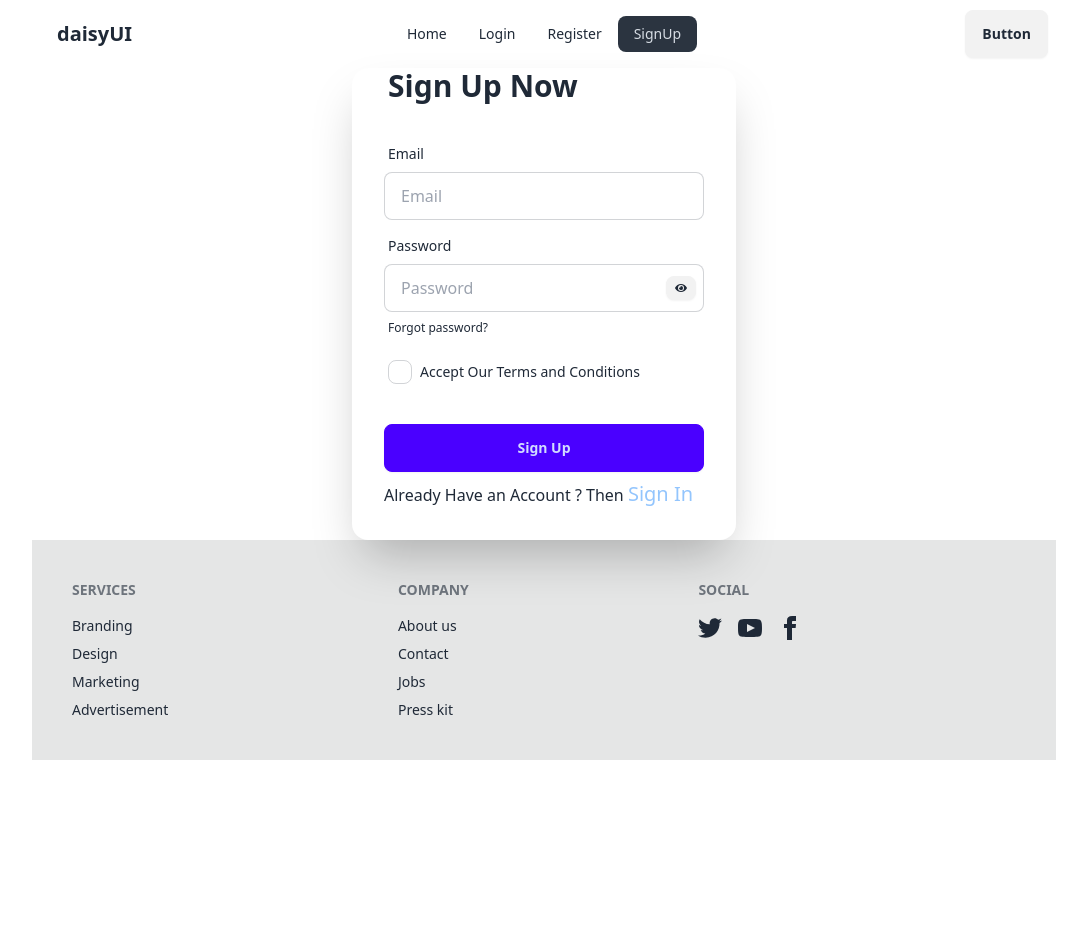
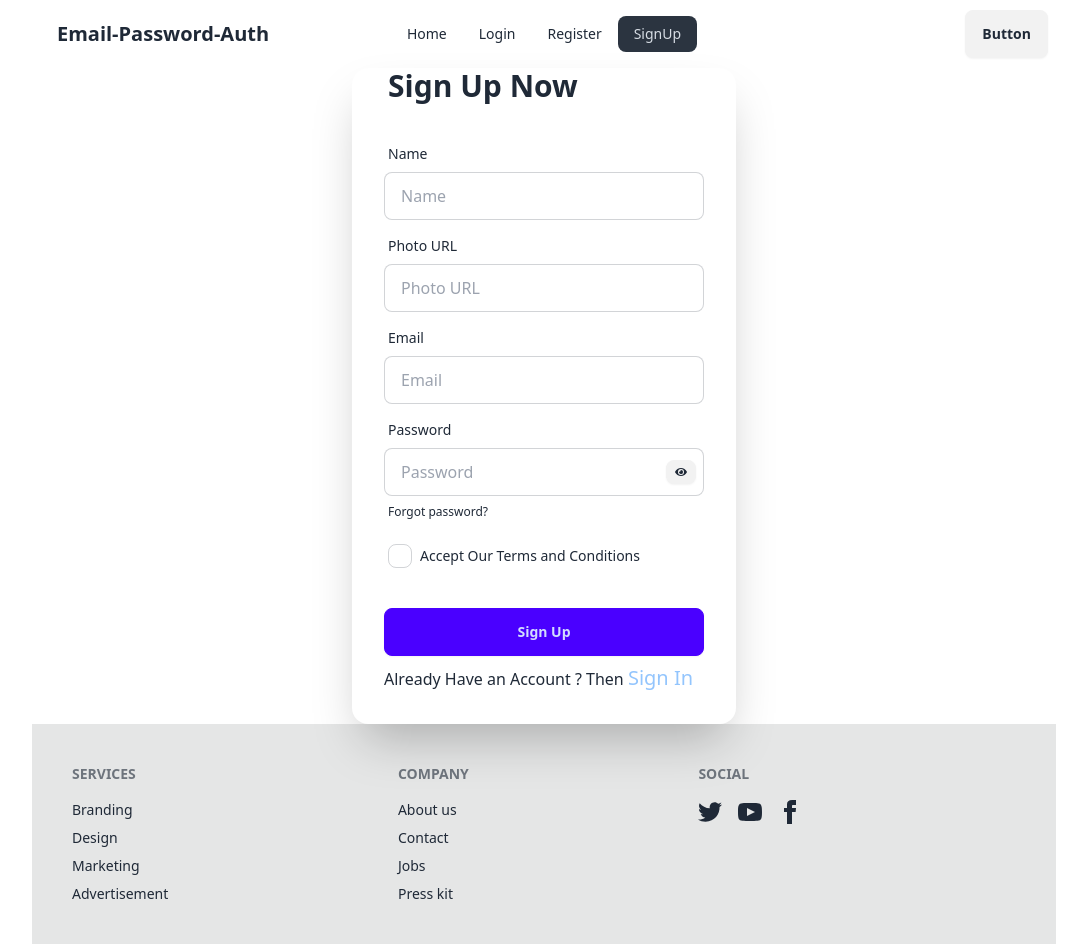
Before and after one commit to MirazZim/Email-Password-Auth, a React (Vite) app: page /signUp in a window 1280 px wide. Shown: the whole page, without its empty margins (96-1183 px from the left). Before the commit the page ends 800 px from the top, so only its background shows below. Built offline with nearby package versions, Linux system fonts and the light colour scheme.

Commit message:
Updated User Profile

```diff
--- a/src/Components/Header/Header.jsx
+++ b/src/Components/Header/Header.jsx
@@ -35,7 +35,7 @@ const Header = () => {
                             {Links}
                     </ul>
                 </div>
-                <a className="btn btn-ghost text-xl">daisyUI</a>
+                <a className="btn btn-ghost text-xl">Email-Password-Auth</a>
             </div>
             <div className="navbar-center hidden lg:flex">
                 <ul className="menu menu-horizontal px-1">
--- a/src/Components/Login/Login.jsx
+++ b/src/Components/Login/Login.jsx
@@ -7,7 +7,7 @@ const Login = () => {
     const [errorMessage, setErrorMessage] = useState('');
     const [success, setSuccess] = useState(false);
 
-    //use ref function add kora hoise
+    //use ref function add kora hoisegi
     const emailRef = useRef();
 
     //Forget PAssword er handle ekhane hoise
--- a/src/Components/SignUp/SignUp.jsx
+++ b/src/Components/SignUp/SignUp.jsx
@@ -1,4 +1,4 @@
-import { createUserWithEmailAndPassword } from "firebase/auth";
+import { createUserWithEmailAndPassword, sendEmailVerification, updateProfile } from "firebase/auth";
 import auth from "../Firebase/firebase.init";
 import { useState } from "react";
 import { FaEye } from "react-icons/fa";
@@ -18,10 +18,13 @@ const SignUp = () => {
         // Display in the Dom that my data are going
         const email = e.target.email.value;
         const password = e.target.password.value;
+        const name = e.target.name.value;
+        const photo = e.target.photo.value;
+
         const terms = e.target.terms.checked;
 
-        console.log('Email : ', email)
-        console.log('Password : ', password)
+        console.log(name, photo, email ,password, terms )
+
 
         //password length Validation
         if (password.length < 6) {
@@ -53,6 +56,28 @@ const SignUp = () => {
                 console.log(result.user)
                 setSuccess(true);
 
+                //Send User a Verification email
+                sendEmailVerification(auth.currentUser)
+                    .then(() => {
+
+                    })
+
+
+                //Update Profile Information name and photo url
+                const profile = {
+                    displayName: name,
+                    photoURL: photo
+                }
+
+                updateProfile(auth.currentUser, profile)
+                .then(() => {
+                    console.log('User Profile Updated')
+                })
+                .catch(error =>
+                    console.log('user Profile Update Error', error)
+
+                )
+
             })
             .catch(error => {
                 console.log('ERROR', error.message)
@@ -76,10 +101,26 @@ const SignUp = () => {
 
                 <div className="form-control">
                     <label className="label">
+                        <span className="label-text">Name</span>
+                    </label>
+                    <input type="text" name="name" placeholder="Name" className="input input-bordered" required />
+                </div>
+
+                {/* Photo part Here */}
+                <div className="form-control">
+                    <label className="label">
+                        <span className="label-text">Photo URL</span>
+                    </label>
+                    <input type="text" name="photo" placeholder="Photo URL" className="input input-bordered" required />
+                </div>
+
+                <div className="form-control">
+                    <label className="label">
                         <span className="label-text">Email</span>
                     </label>
                     <input type="email" name="email" placeholder="Email" className="input input-bordered" required />
                 </div>
+
 
                 <div className="form-control relative">
                     <label className="label">
```
